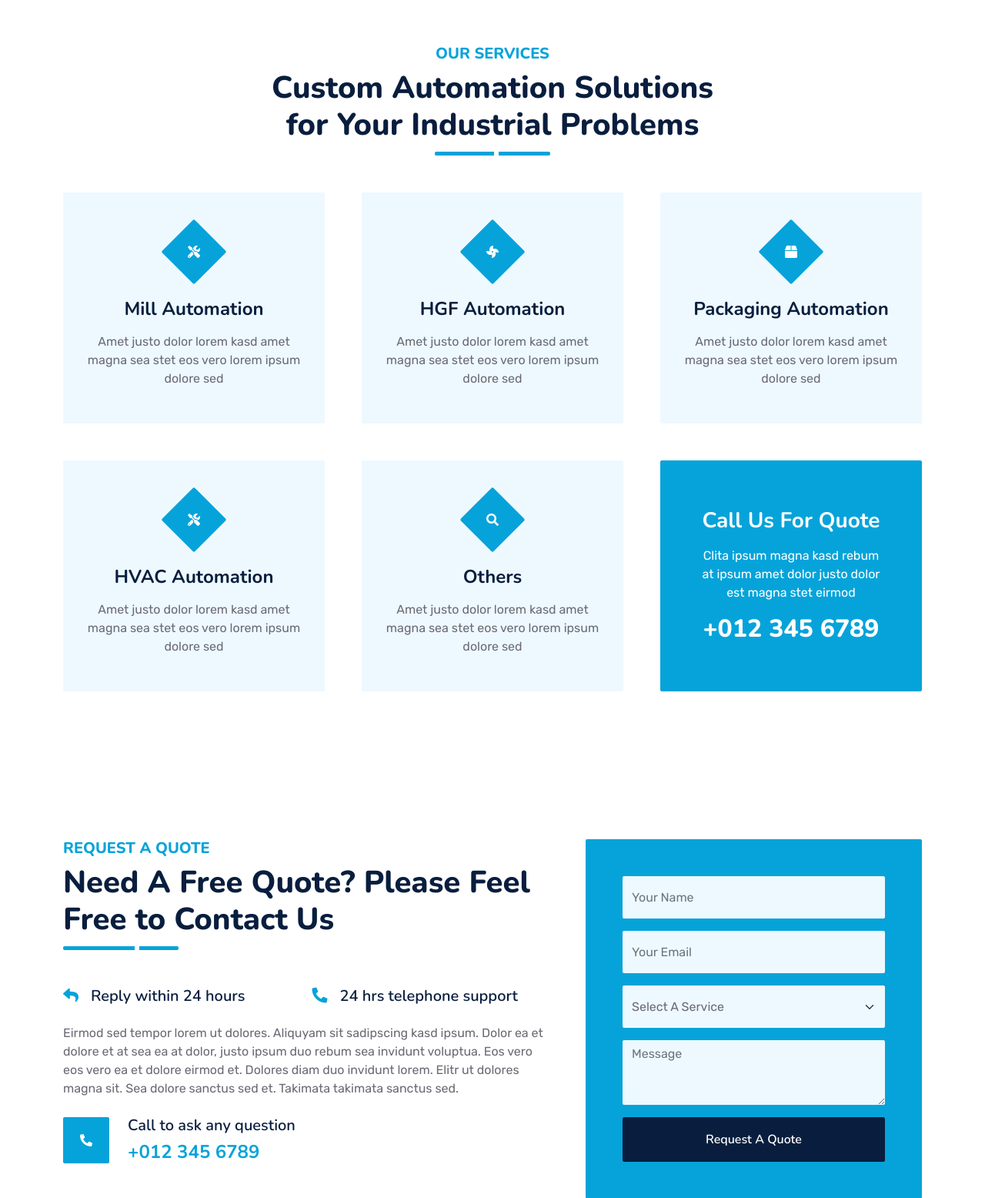
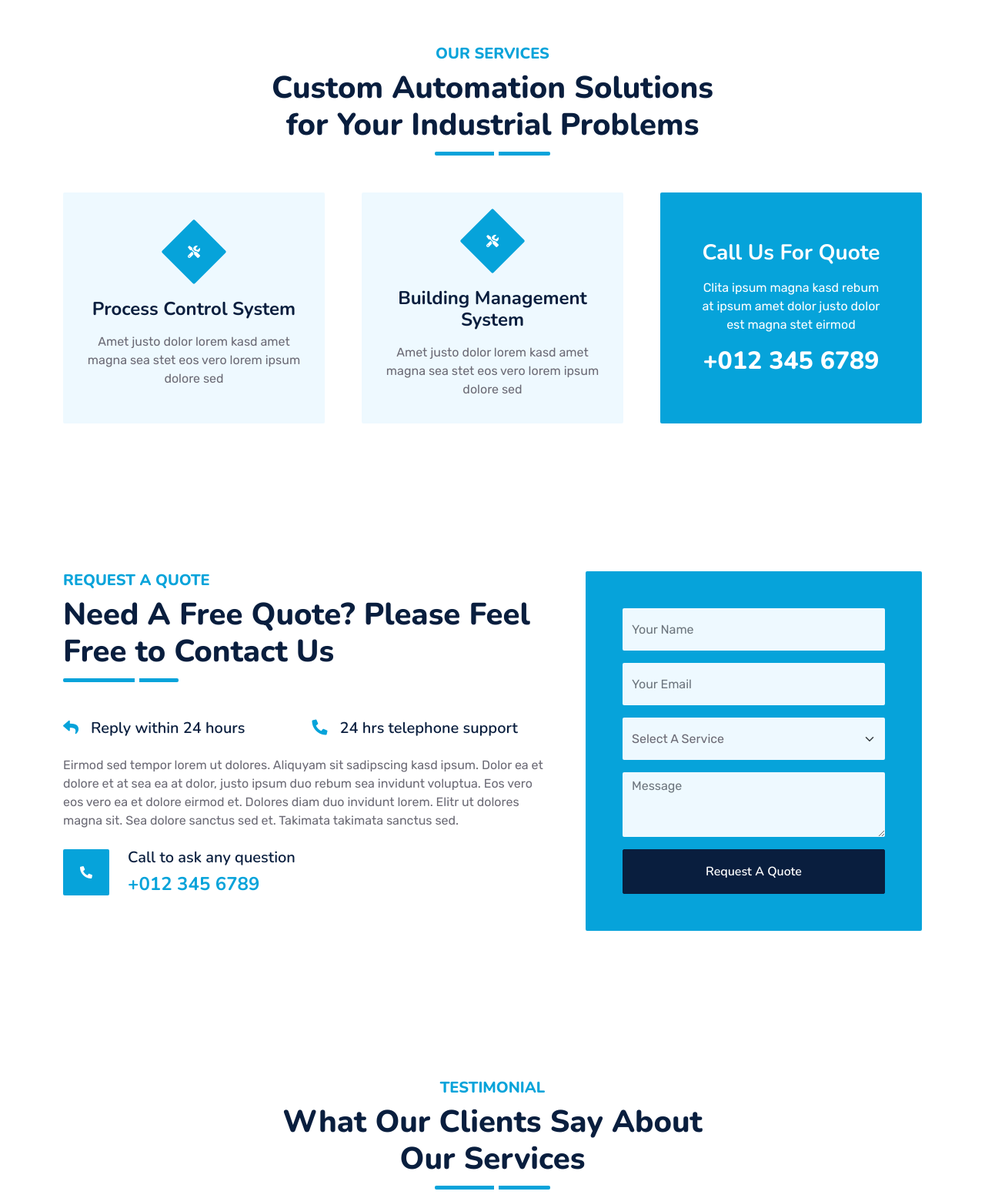
Before and after one commit to aldibagas/iot, a PHP site: page / in a window 1280 px wide. Shown: the part 1709-3265 px from the top of the page at 77% size. Run offline with PHP 8.4, Linux system fonts and the light colour scheme; some libraries are stand-ins or nearby versions.

Commit message:
17052022

```diff
--- a/_halaman/about.php
+++ b/_halaman/about.php
@@ -0,0 +1,3 @@
+<?php
+  $Template==true;
+?>
--- a/_halaman/home.php
+++ b/_halaman/home.php
@@ -240,7 +240,7 @@
                         <div class="service-icon">
                             <i class="fa fa-tools text-white"></i>
                         </div>
-                        <h4 class="mb-3">Mill Automation</h4>
+                        <h4 class="mb-3">Process Control System</h4>
                         <p class="m-0">Amet justo dolor lorem kasd amet magna sea stet eos vero lorem ipsum dolore sed</p>
                         <a class="btn btn-lg btn-primary rounded" href="">
                             <i class="bi bi-arrow-right"></i>
@@ -250,45 +250,9 @@
                 <div class="col-lg-4 col-md-6 wow zoomIn" data-wow-delay="0.6s">
                     <div class="service-item bg-light rounded d-flex flex-column align-items-center justify-content-center text-center">
                         <div class="service-icon">
-                            <i class="fa fa-fan text-white"></i>
-                        </div>
-                        <h4 class="mb-3">HGF Automation</h4>
-                        <p class="m-0">Amet justo dolor lorem kasd amet magna sea stet eos vero lorem ipsum dolore sed</p>
-                        <a class="btn btn-lg btn-primary rounded" href="">
-                            <i class="bi bi-arrow-right"></i>
-                        </a>
-                    </div>
-                </div>
-                <div class="col-lg-4 col-md-6 wow zoomIn" data-wow-delay="0.9s">
-                    <div class="service-item bg-light rounded d-flex flex-column align-items-center justify-content-center text-center">
-                        <div class="service-icon">
-                            <i class="fa fa-box text-white"></i>
-                        </div>
-                        <h4 class="mb-3">Packaging Automation</h4>
-                        <p class="m-0">Amet justo dolor lorem kasd amet magna sea stet eos vero lorem ipsum dolore sed</p>
-                        <a class="btn btn-lg btn-primary rounded" href="">
-                            <i class="bi bi-arrow-right"></i>
-                        </a>
-                    </div>
-                </div>
-                <div class="col-lg-4 col-md-6 wow zoomIn" data-wow-delay="0.3s">
-                    <div class="service-item bg-light rounded d-flex flex-column align-items-center justify-content-center text-center">
-                        <div class="service-icon">
                             <i class="fa fa-tools text-white"></i>
                         </div>
-                        <h4 class="mb-3">HVAC Automation</h4>
-                        <p class="m-0">Amet justo dolor lorem kasd amet magna sea stet eos vero lorem ipsum dolore sed</p>
-                        <a class="btn btn-lg btn-primary rounded" href="">
-                            <i class="bi bi-arrow-right"></i>
-                        </a>
-                    </div>
-                </div>
-                <div class="col-lg-4 col-md-6 wow zoomIn" data-wow-delay="0.6s">
-                    <div class="service-item bg-light rounded d-flex flex-column align-items-center justify-content-center text-center">
-                        <div class="service-icon">
-                            <i class="fa fa-search text-white"></i>
-                        </div>
-                        <h4 class="mb-3">Others</h4>
+                        <h4 class="mb-3">Building Management System</h4>
                         <p class="m-0">Amet justo dolor lorem kasd amet magna sea stet eos vero lorem ipsum dolore sed</p>
                         <a class="btn btn-lg btn-primary rounded" href="">
                             <i class="bi bi-arrow-right"></i>
@@ -574,11 +538,10 @@
             <div class="row justify-content-end">
                 <div class="col-lg-8 col-md-6">
                     <div class="d-flex align-items-center justify-content-center" style="height: 75px;">
-                        <p class="mb-0">&copy; <a class="text-white border-bottom" href="#">Your Site Name</a>. All Rights Reserved.
+                        <p class="mb-0">&copy; <a class="text-white border-bottom" href="#">IOT</a>. All Rights Reserved.
 
 						<!--/*** This template is free as long as you keep the footer author’s credit link/attribution link/backlink. If you'd like to use the template without the footer author’s credit link/attribution link/backlink, you can purchase the Credit Removal License from "https://htmlcodex.com/credit-removal". Thank you for your support. ***/-->
-						Designed by <a class="text-white border-bottom" href="https://htmlcodex.com">HTML Codex</a></p>
-                        <br>Distributed By: <a class="border-bottom" href="https://themewagon.com" target="_blank">ThemeWagon</a>
+						Designed by <a class="text-white border-bottom">AM</a></p>
                     </div>
                 </div>
             </div>
```
Also changed, not shown: _assets/img/vendor1.png, _assets/img/vendor3.png, _assets/img/vendor5.png.
